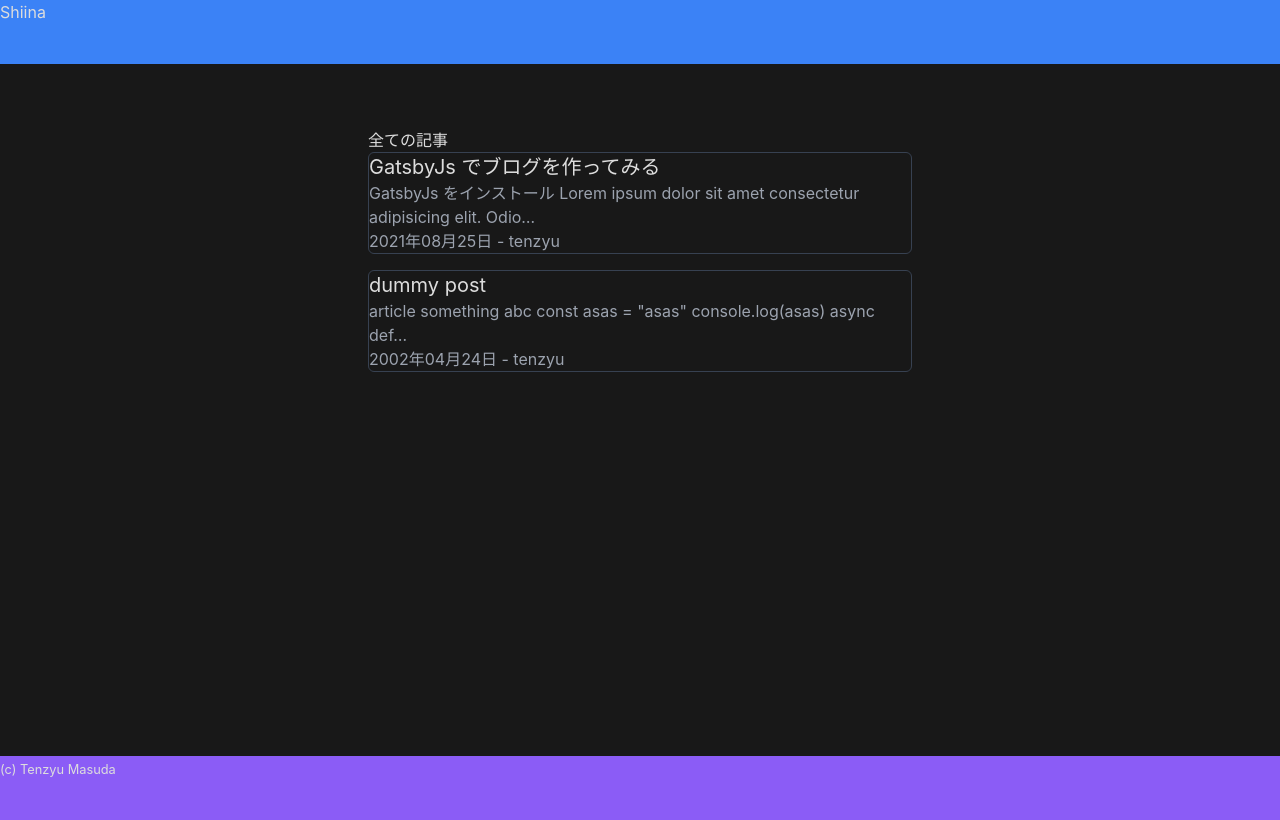
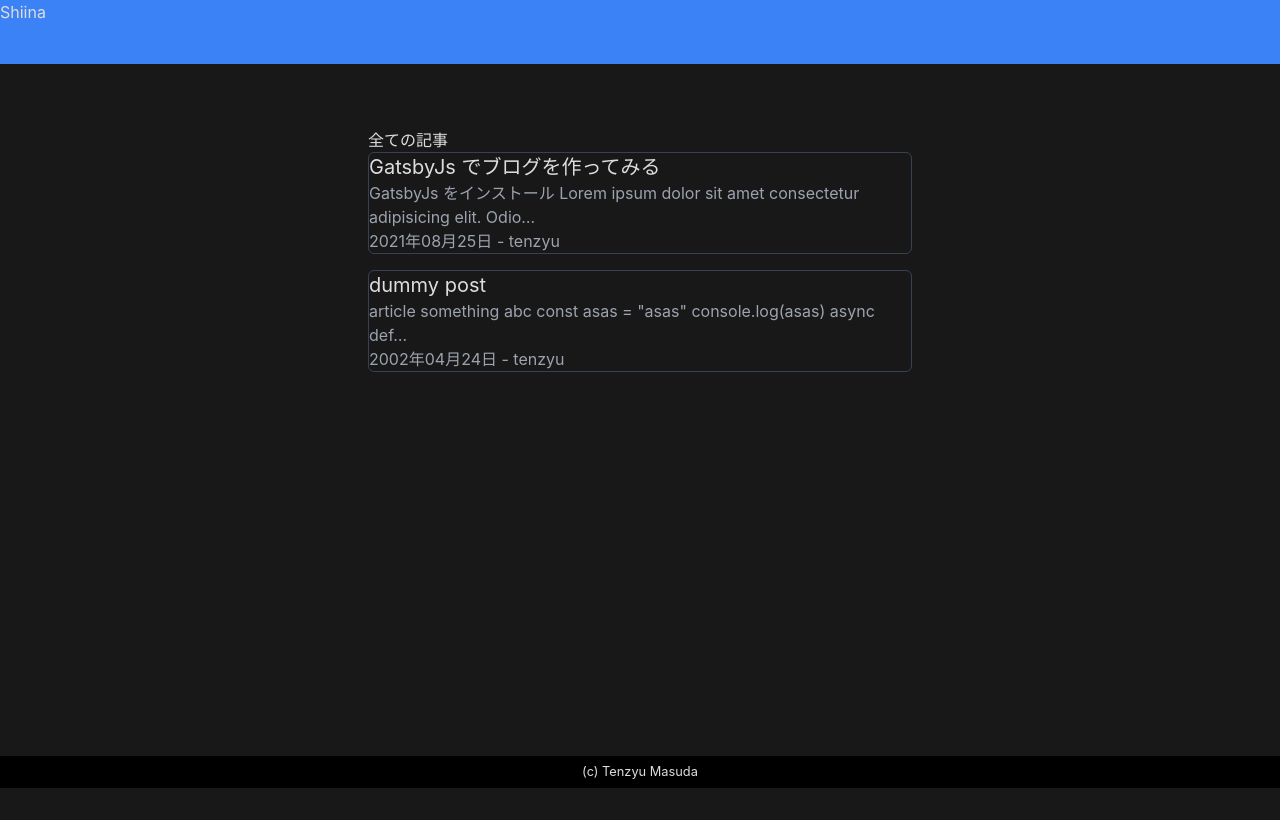
Before and after one commit to shiina-family/blog, a Gatsby site: page / in a window 1280 px wide. Built offline with nearby package versions, Linux system fonts and the light colour scheme; Gatsby itself is replaced by a stand-in of ours; some packages are replaced by stand-ins of ours; what @tailwindcss/typography would draw is missing.

Commit message:
change styles

```diff
--- a/src/components/footer/index.tsx
+++ b/src/components/footer/index.tsx
@@ -2,8 +2,8 @@ import React from 'react';
 
 const Footer: React.FC = () => {
   return (
-    <footer className="h-16 bg-purple-500">
-      <small>(c) Tenzyu Masuda</small>
+    <footer className="h-8 bg-black items-center flex w-full">
+      <small className="w-full text-center">(c) Tenzyu Masuda</small>
     </footer>
   )
 }
```
